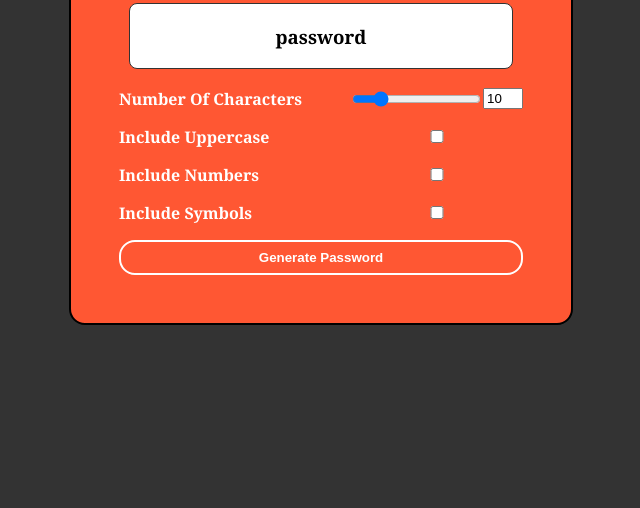
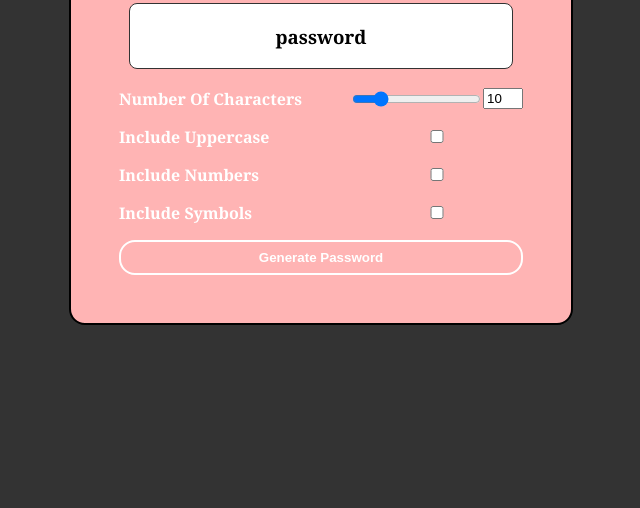
Before and after one commit to lightenv/lightenvpasswordgenerator, a plain HTML site: page index.html in a window 1280 px wide. Shown: the part 292-800 px from the top of the page, without its empty margins (319-959 px from the left). Drawn offline with Linux system fonts and the light colour scheme.

Commit message:
Update styles.css

```diff
--- a/styles.css
+++ b/styles.css
@@ -10,7 +10,7 @@ body {
 }
 
 .container {
-  background-color: #FF5733;
+  background-color: #FFB4B4;
   padding: 3rem;
   border-radius: 1rem;
   border: 2px solid black;
```
